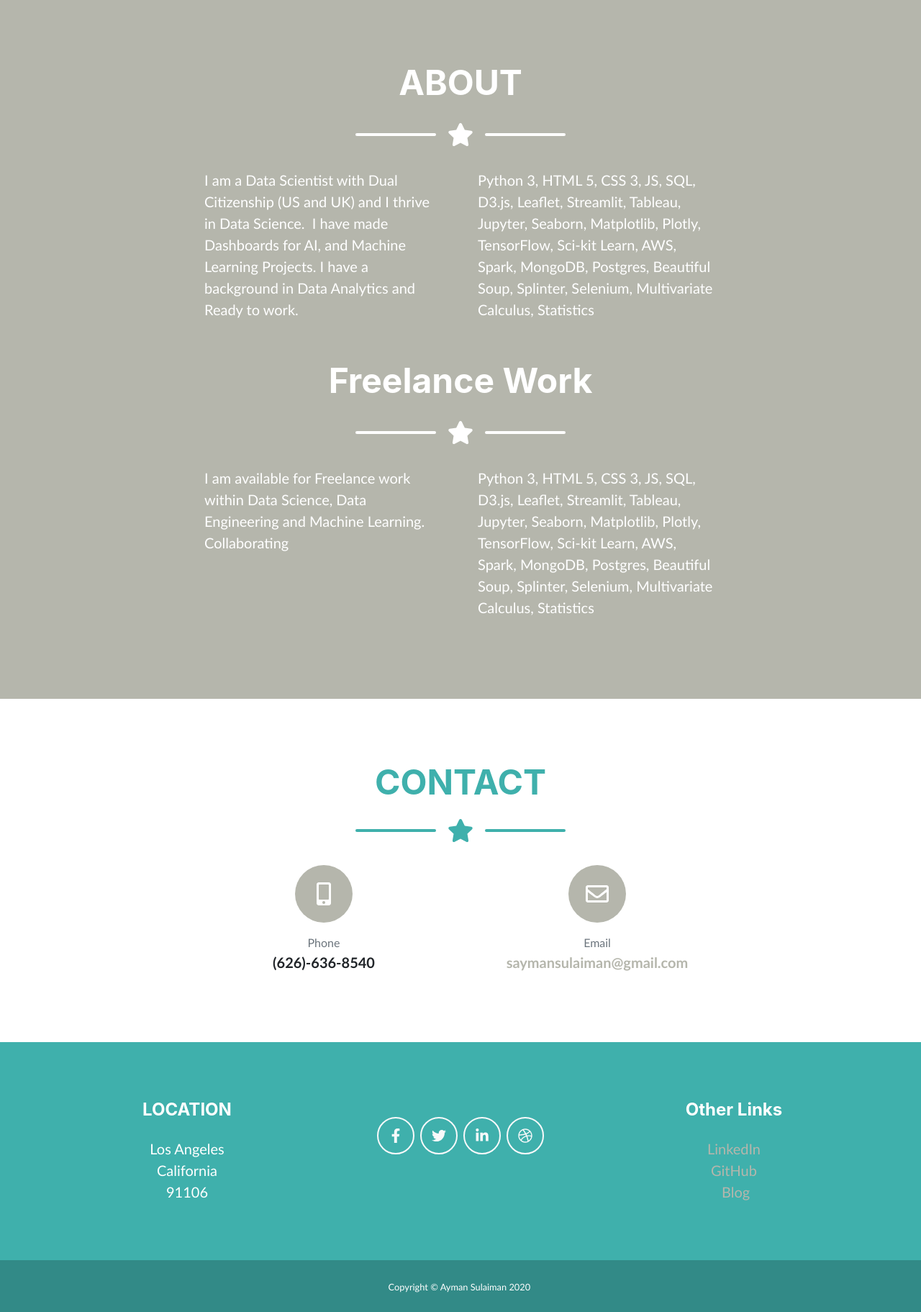
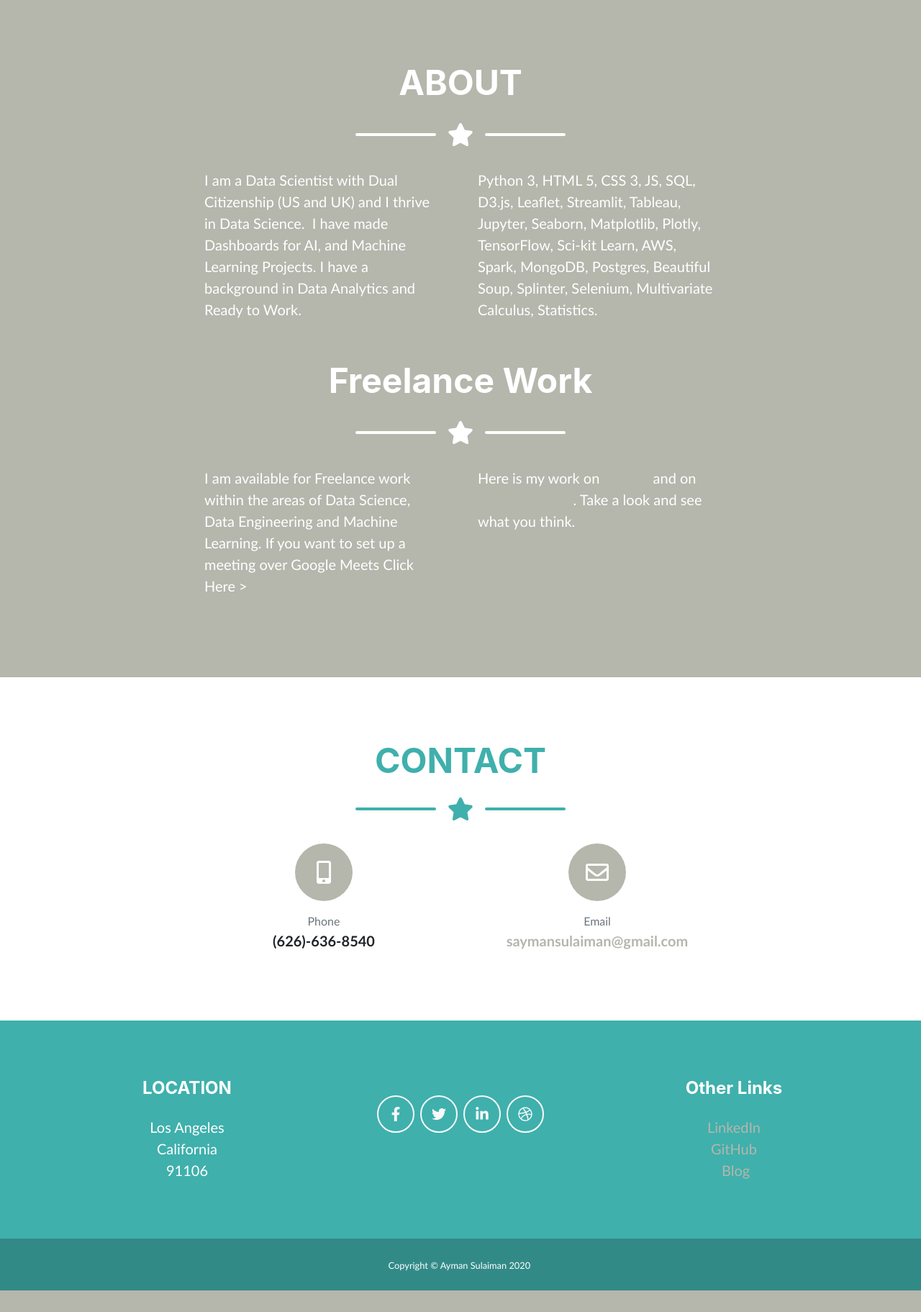
Before and after one commit to AymanSulaiman/Personal_Website, a Flask app: page / in a window 1280 px wide. Shown: the part 1360-3183 px from the top of the page at 72% size. After the commit the page ends 3153 px from the top, so only its background shows below. Run offline with Flask 2, Linux system fonts and the light colour scheme; some libraries are stand-ins or nearby versions; some web fonts are replaced.

Commit message:
updated the freelance

```diff
--- a/templates/index.html
+++ b/templates/index.html
@@ -190,10 +190,10 @@
                 <!-- About Section Content-->
                 <div class="row">
                     <div class="col-lg-4 ml-auto">
-                        <p class="pre-wrap lead">I am a Data Scientist with Dual Citizenship (US and UK) and I thrive in Data Science.  I have made Dashboards for AI, and Machine Learning Projects. I have a background in Data Analytics and Ready to work.</p>
+                        <p class="pre-wrap lead">I am a Data Scientist with Dual Citizenship (US and UK) and I thrive in Data Science.  I have made Dashboards for AI, and Machine Learning Projects. I have a background in Data Analytics and Ready to Work.</p>
                     </div>
                     <div class="col-lg-4 mr-auto">
-                        <p class="pre-wrap lead">Python 3, HTML 5, CSS 3, JS, SQL, D3.js, Leaflet, Streamlit, Tableau, Jupyter, Seaborn, Matplotlib, Plotly, TensorFlow, Sci-kit Learn, AWS, Spark, MongoDB, Postgres, Beautiful Soup, Splinter, Selenium, Multivariate Calculus, Statistics</p>
+                        <p class="pre-wrap lead">Python 3, HTML 5, CSS 3, JS, SQL, D3.js, Leaflet, Streamlit, Tableau, Jupyter, Seaborn, Matplotlib, Plotly, TensorFlow, Sci-kit Learn, AWS, Spark, MongoDB, Postgres, Beautiful Soup, Splinter, Selenium, Multivariate Calculus, Statistics.</p>
                     </div>
                 </div>
                 <br>
@@ -211,10 +211,10 @@
                 <!-- About Section Content-->
                 <div class="row">
                     <div class="col-lg-4 ml-auto">
-                        <p class="pre-wrap lead">I am available for Freelance work within Data Science, Data Engineering and Machine Learning. Collaborating </p>
+                        <p class="pre-wrap lead">I am available for Freelance work within the areas of Data Science, Data Engineering and Machine Learning. If you want to set up a meeting over Google Meets <a herf="https://calendly.com/saymansulaiman" target="_blank">Click Here </a>></p>
                     </div>
                     <div class="col-lg-4 mr-auto">
-                        <p class="pre-wrap lead">Python 3, HTML 5, CSS 3, JS, SQL, D3.js, Leaflet, Streamlit, Tableau, Jupyter, Seaborn, Matplotlib, Plotly, TensorFlow, Sci-kit Learn, AWS, Spark, MongoDB, Postgres, Beautiful Soup, Splinter, Selenium, Multivariate Calculus, Statistics</p>
+                        <p class="pre-wrap lead">Here is my work on <a href="https://github.com/AymanSulaiman" target="_blank">GitHub</a> and on <a href="https://madewithml.com/@AymanSulaiman/" target="_blank">Made With ML</a>. Take a look and see what you think.</p>
                     </div>
                 </div>
             </div>
```
